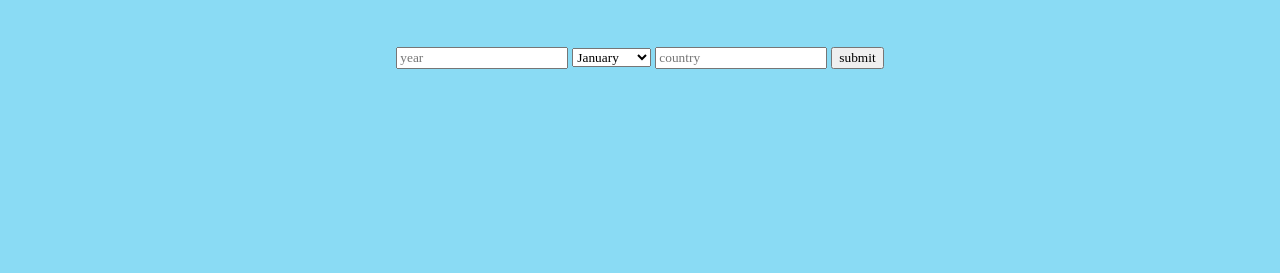
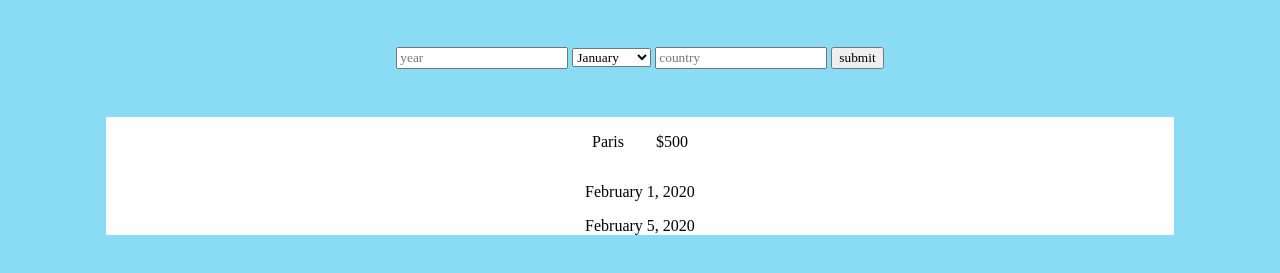
Before and after one commit to eswong610/publicholidays, a website: page public/index.html in a window 1280 px wide. Shown: the part 61-334 px from the top of the page. Drawn offline with Linux system fonts and the light colour scheme.

Commit message:
some html changes

```diff
--- a/public/index.html
+++ b/public/index.html
@@ -34,7 +34,21 @@
             <button type="submit" id="submit-button">submit</button>
         </form>
 
-        <div class="bigQuotes">
+        <div class="bigQuotes-container">
+            <div class="bigQuotes">
+                <div class="header-destination-container">
+                    <p class="header">Paris</p>
+                    <p class="header">$500</p>
+                </div>
+                <div class="dates-container">
+                    <div class="departure-date">
+                        <p>February 1, 2020</p>
+                    </div>
+                    <div class="return-date">
+                        <p>February 5, 2020</p>
+                    </div>
+                </div>
+            </div>
 
         </div>
 
--- a/public/main.js
+++ b/public/main.js
@@ -42,7 +42,7 @@ form.addEventListener('submit', (event)=>{
     let fromHolidayApi = ''
 
     //gets public holidays api
-    fetch("https://public-holiday.p.rapidapi.com/2020/CA", {
+    fetch("https://public-holiday.p.rapidapi.com/2021/CA", {
 	"method": "GET",
 	"headers": {
 		"x-rapidapi-host": "public-holiday.p.rapidapi.com",
@@ -50,16 +50,22 @@ form.addEventListener('submit', (event)=>{
 	    }
     })
     .then(response => {
-	   return (response.json());
+       return (response.json());
+
     })
     .then((json)=> {
+        console.log(json.length);
         //regex match to userInput(year and month), search api for holidays
         //let regex = userInput;
         let regexp = new RegExp (userInput, 'gi');
         let str = regexp.exec(json[0].date); //matched!! and returns an object
+
+
+
+
         fromHolidayApi = (str.input);
 
-        //console.log(json[0].date)
+
 
 
         //skyscanner
@@ -78,10 +84,15 @@ form.addEventListener('submit', (event)=>{
 
         .then(json=> {
             //console.log(json)
+            if (json) {
             json.Quotes.forEach(item => newQuote(item));
+            }else{
+                bigQuote.innerText = "no Results";
+            }
         })
 
     .catch(err => {
+
 	    console.log(err);
     });
 
--- a/public/style.css
+++ b/public/style.css
@@ -11,3 +11,17 @@ body{
 main{
     margin: 50px;
 }
+
+.bigQuotes-container{
+    background-color: white;
+    margin: 3rem;
+}
+
+.header-destination-container{
+    display:flex;
+    justify-content: center;
+}
+
+.header{
+    margin: 1rem;
+}
```
